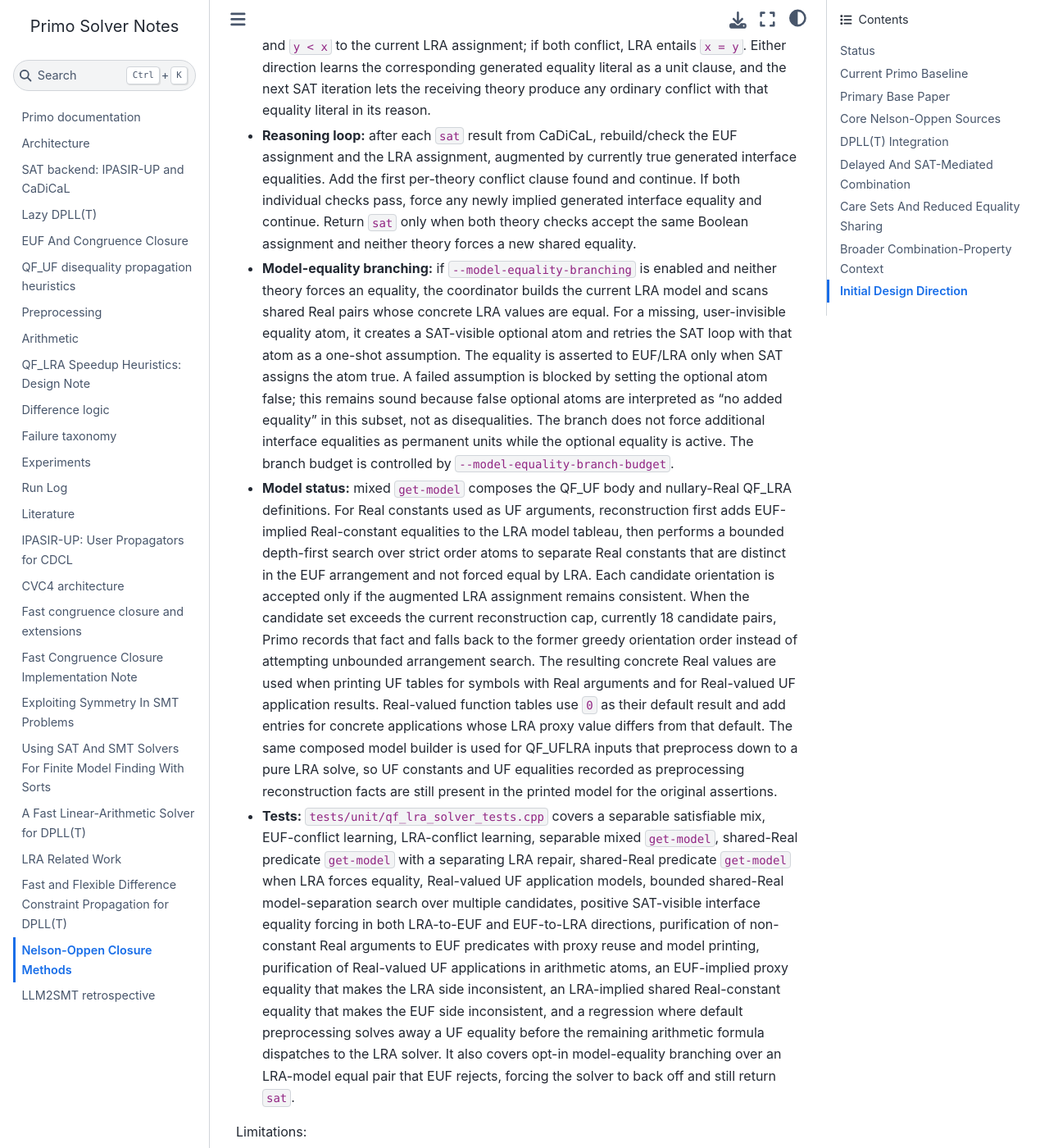
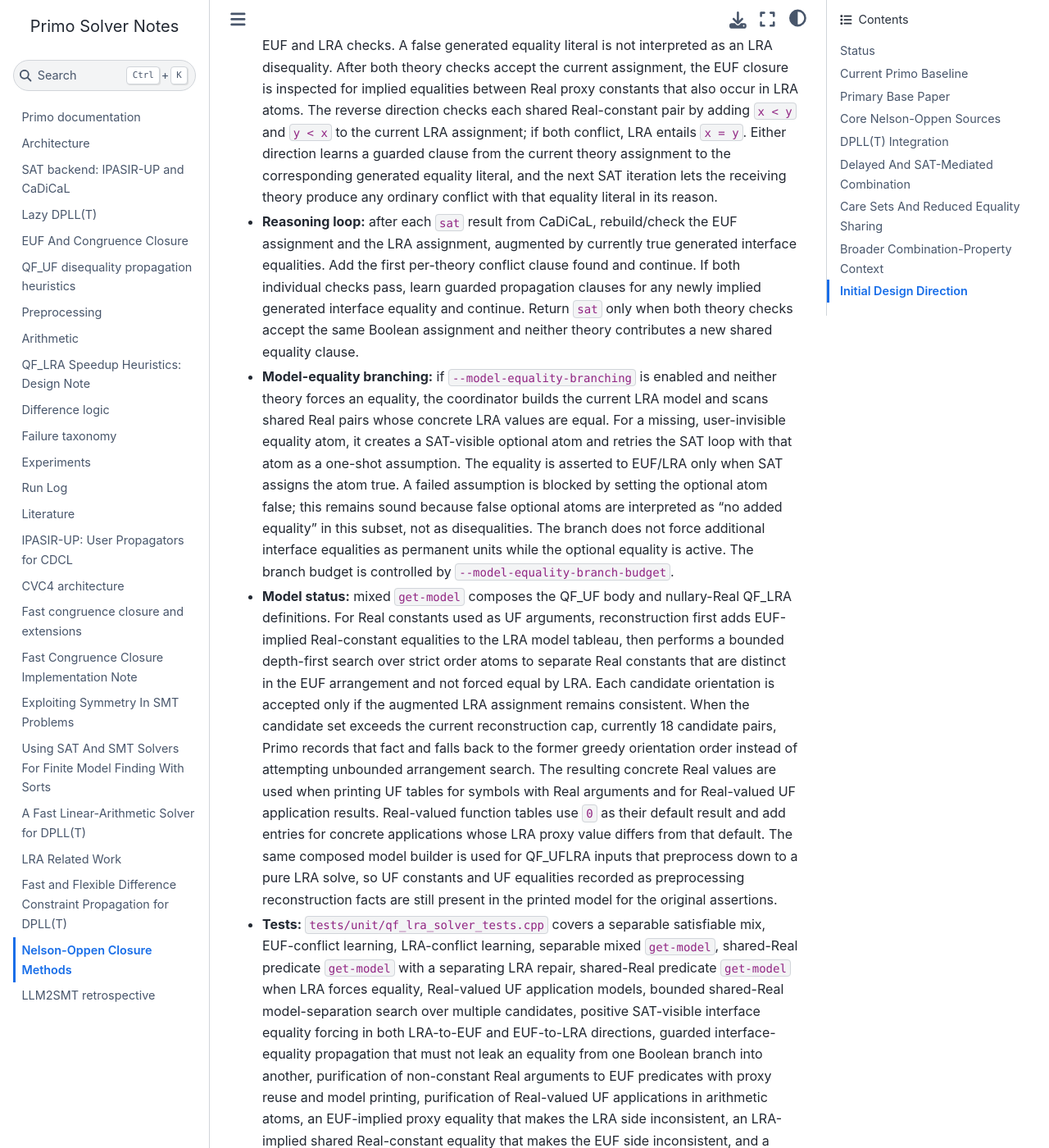
Before and after one commit to primo-solver/primo, a Jupyter Book: the page built from docs/papers/nelson-oppen-closure-methods.md, in a window 1280 px wide and 1400 px high, scrolled down 8303 px. Shown: the whole window at 82% size. Built offline with Jupyter Book 1.0.4 settings and Sphinx 7.4.7 and the Sphinx Book theme 1.1.4, drawn with Linux system fonts in a browser that asks for light colours; some of the changed text lies outside the part shown.

Commit message:
Guard QF_UFLRA interface equality propagation

```diff
--- a/docs/papers/nelson-oppen-closure-methods.md
+++ b/docs/papers/nelson-oppen-closure-methods.md
@@ -97,9 +97,14 @@ interface. During the final mixed check, EUF-implied equalities between shared
 Real proxies and LRA-implied equalities between shared Real constants are mapped
 to those generated literals, creating the literal lazily if needed. If an
 implied equality literal is not already true in the accepted SAT assignment, the
-coordinator adds a unit clause for that literal and restarts the SAT loop. Once
-a receiving theory sees the forced equality, any inconsistency is explained
-through the ordinary EUF or LRA conflict path using the generated equality atom.
+coordinator learns a guarded propagation clause and restarts the SAT loop. The
+clause contains the generated equality literal plus the blocking literals for
+the current assignment of the theory that implied it. This is intentionally less
+minimal than a theory-local explanation, but it is sound for lazy final checks:
+an equality discovered in one Boolean branch cannot become an unconditional
+fact in another branch. Once a receiving theory sees the forced equality, any
+inconsistency is explained through the ordinary EUF or LRA conflict path using
+the generated equality atom.
 
 With `--model-equality-branching`, the coordinator may also ask the LRA model
 for shared Real pairs that currently have the same concrete value. This is a
@@ -324,16 +329,17 @@ treating one theory's atoms as Boolean noise.
   equalities between Real proxy constants that also occur in LRA atoms. The
   reverse direction checks each shared Real-constant pair by adding `x < y` and
   `y < x` to the current LRA assignment; if both conflict, LRA entails `x = y`.
-  Either direction learns the corresponding generated equality literal as a unit
-  clause, and the next SAT iteration lets the receiving theory produce any
-  ordinary conflict with that equality literal in its reason.
+  Either direction learns a guarded clause from the current theory assignment to
+  the corresponding generated equality literal, and the next SAT iteration lets
+  the receiving theory produce any ordinary conflict with that equality literal
+  in its reason.
 - **Reasoning loop:** after each `sat` result from CaDiCaL, rebuild/check the
   EUF assignment and the LRA assignment, augmented by currently true generated
   interface equalities. Add the first per-theory conflict clause found and
-  continue. If both individual checks pass, force any newly implied generated
-  interface equality and continue. Return `sat` only when both theory checks
-  accept the same Boolean assignment and neither theory forces a new shared
-  equality.
+  continue. If both individual checks pass, learn guarded propagation clauses
+  for any newly implied generated interface equality and continue. Return `sat`
+  only when both theory checks accept the same Boolean assignment and neither
+  theory contributes a new shared equality clause.
 - **Model-equality branching:** if `--model-equality-branching` is enabled and
   neither theory forces an equality, the coordinator builds the current LRA
   model and scans shared Real pairs whose concrete LRA values are equal. For a
@@ -369,15 +375,16 @@ treating one theory's atoms as Boolean noise.
   shared-Real predicate `get-model` when LRA forces equality, Real-valued UF
   application models, bounded shared-Real model-separation search over multiple
   candidates, positive SAT-visible interface equality forcing in both LRA-to-EUF
-  and EUF-to-LRA directions, purification of non-constant Real arguments to EUF
-  predicates with proxy reuse and model printing, purification of Real-valued UF
-  applications in arithmetic atoms, an EUF-implied proxy equality that makes the
-  LRA side inconsistent, an LRA-implied shared Real-constant equality that makes
-  the EUF side inconsistent, and a regression where default preprocessing solves
-  away a UF equality before the remaining arithmetic formula dispatches to the
-  LRA solver. It also covers opt-in model-equality branching over an LRA-model
-  equal pair that EUF rejects, forcing the solver to back off and still return
-  `sat`.
+  and EUF-to-LRA directions, guarded interface-equality propagation that must not
+  leak an equality from one Boolean branch into another, purification of
+  non-constant Real arguments to EUF predicates with proxy reuse and model
+  printing, purification of Real-valued UF applications in arithmetic atoms, an
+  EUF-implied proxy equality that makes the LRA side inconsistent, an
+  LRA-implied shared Real-constant equality that makes the EUF side inconsistent,
+  and a regression where default preprocessing solves away a UF equality before
+  the remaining arithmetic formula dispatches to the LRA solver. It also covers
+  opt-in model-equality branching over an LRA-model equal pair that EUF rejects,
+  forcing the solver to back off and still return `sat`.
 
 Limitations:
 
@@ -387,9 +394,9 @@ Limitations:
 - generated interface equalities are lazy and positive-only: unentailed shared
   pairs do not create SAT atoms, and false generated equality literals are not
   asserted as LRA disequalities;
-- cross-theory equality propagation uses generated unit equality literals, but
-  still lacks the minimal explanation machinery of a full Nelson-Oppen
-  implementation;
+- cross-theory equality propagation uses guarded clauses over generated equality
+  literals, but still lacks the minimal explanation machinery of a full
+  Nelson-Oppen implementation;
 - opt-in model-equality branching is a scaffold over LRA-model-equal shared
   Real pairs only, not the full de Moura/Bjorner algorithm;
 - Real-argument model reconstruction backtracks only up to a fixed candidate
```
Also changed, not shown: docs/architecture.md (+6 -3 lines), docs/debugging.md (+4 -2 lines), 2 other files.
